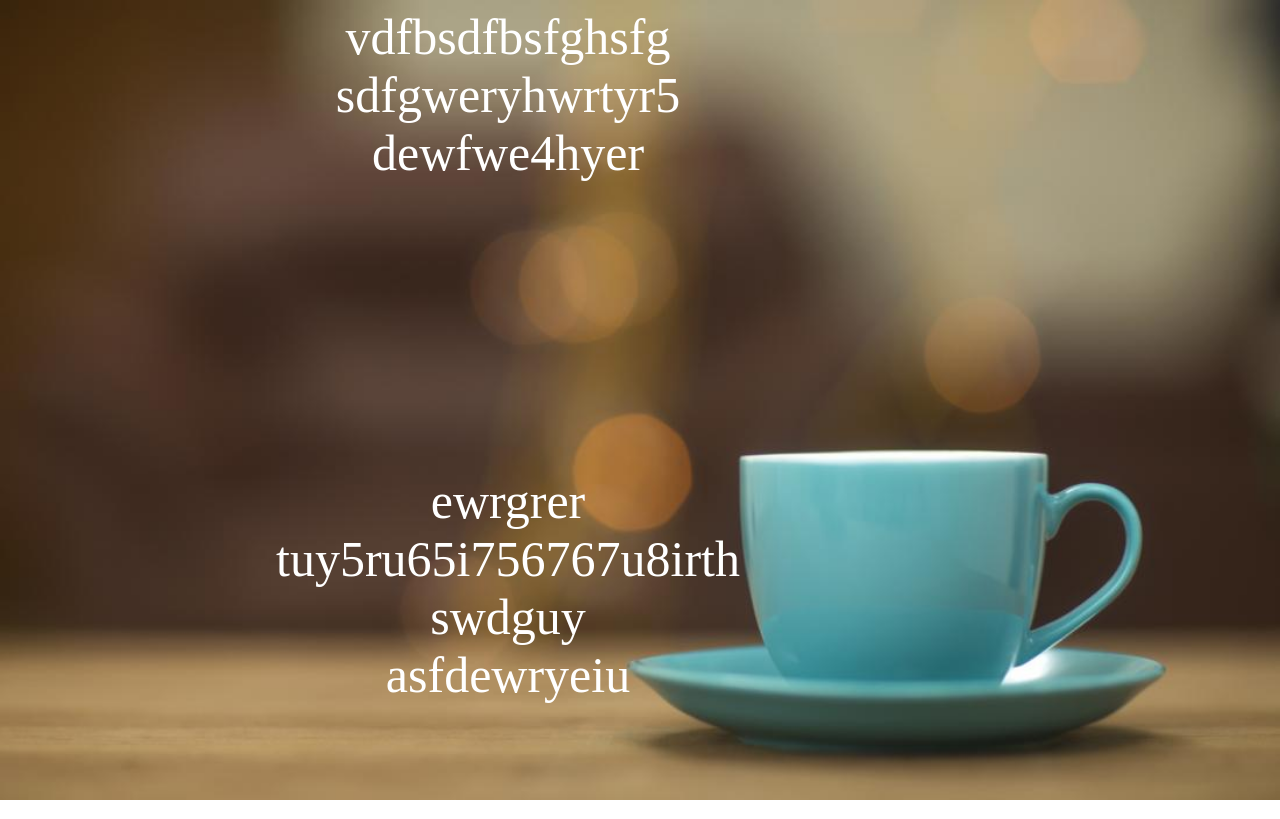
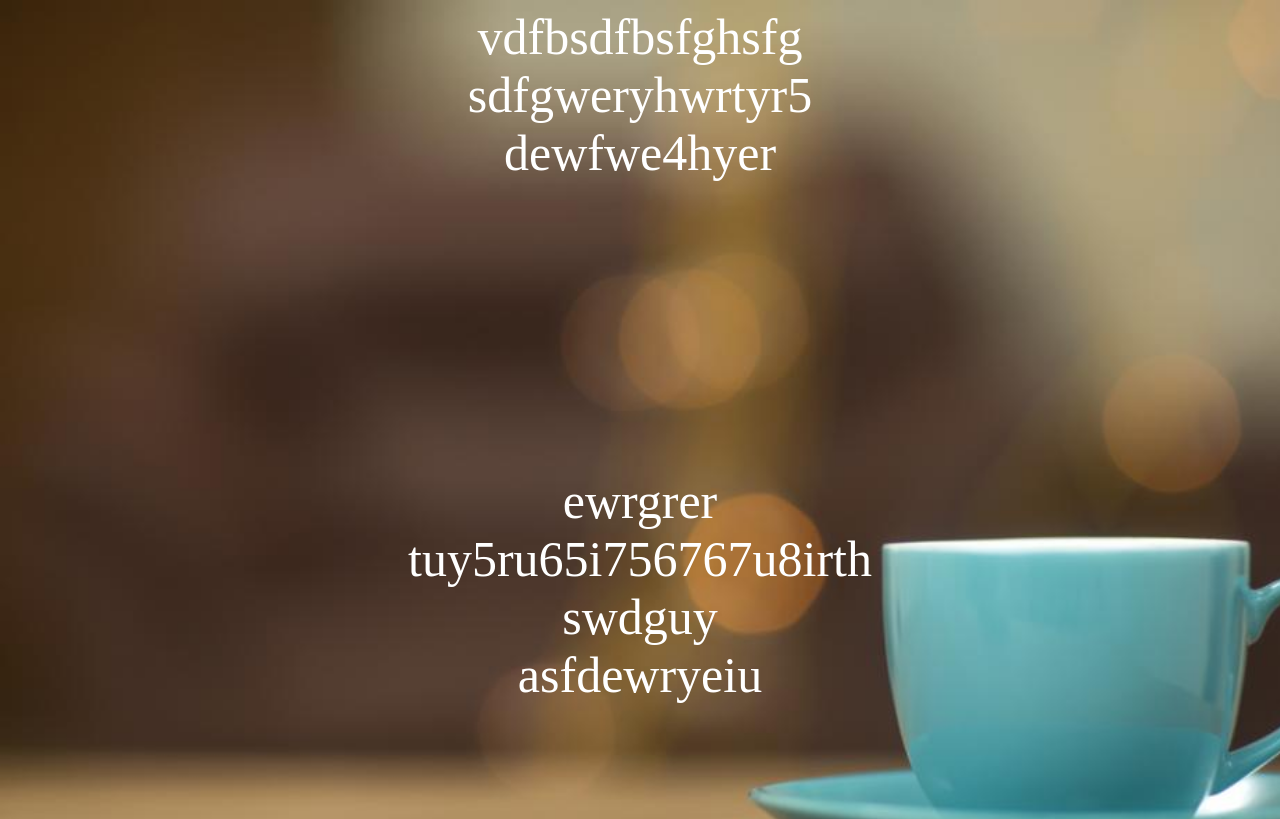
Before and after one commit to nikhilgs2001/t1, a plain HTML site: page index.html in a window 1280 px wide. Shown: the top 819 px of the page. Drawn offline with Linux system fonts and the light colour scheme.

Commit message:
Update index.html

```diff
--- a/index.html
+++ b/index.html
@@ -7,7 +7,7 @@ body{
   background-repeat: no-repeat;
   background-size: cover;
 
-  width:1000px;
+  height: 1000px;
 }
 .hi{
 
```
